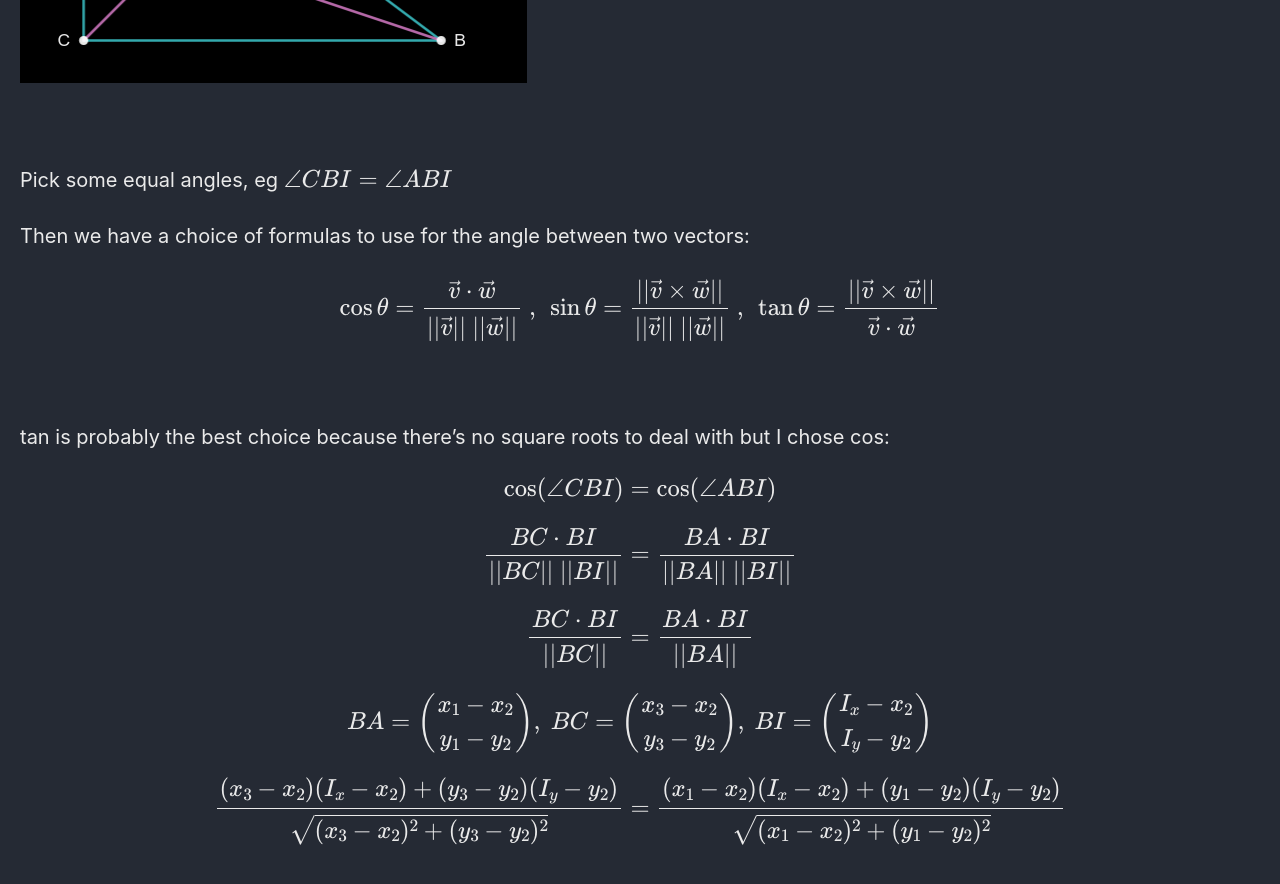
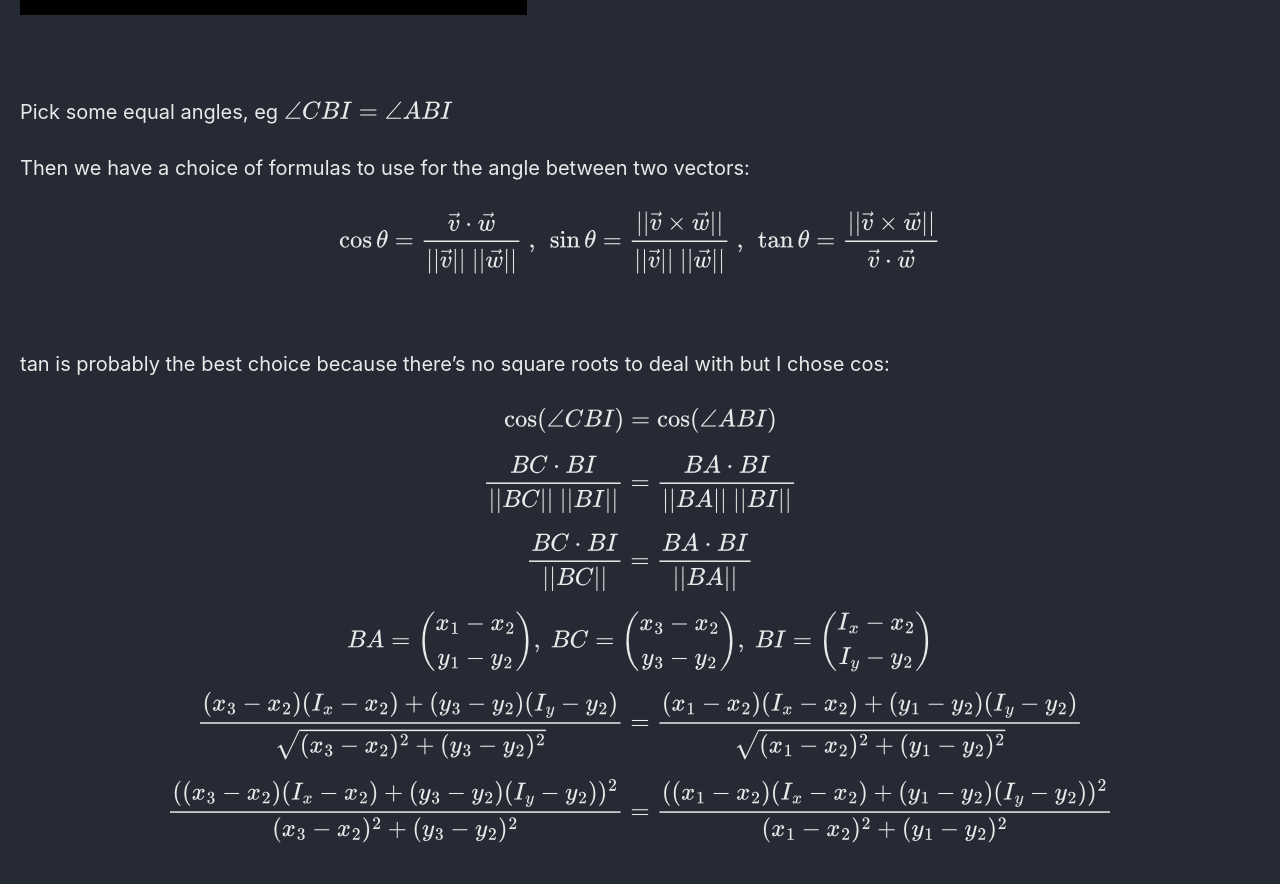
Before and after one commit to Connor-McCartney/Connor-McCartney.github.io, a Jekyll site: the page built from _pages/cryptography/other/Geometry-Hash-Balsn-CTF-2023.md, in a window 1280 px wide and 900 px high, scrolled down 14388 px. Shown: the top 884 px of the window. Built offline with Jekyll 4.4.1, drawn with Linux system fonts in a browser that asks for light colours; cached includes are drawn as plain includes.

Commit message:
Update Geometry-Hash-Balsn-CTF-2023.md

```diff
--- a/_pages/cryptography/other/Geometry-Hash-Balsn-CTF-2023.md
+++ b/_pages/cryptography/other/Geometry-Hash-Balsn-CTF-2023.md
@@ -549,3 +549,5 @@ $$\frac{BC \cdot BI}{||BC||} = \frac{BA \cdot BI}{||BA||}$$
 $$BA =\pmatrix{x_1-x_2 \\ y_1-y_2}, \ BC =\pmatrix{x_3-x_2 \\ y_3-y_2}, \ BI =\pmatrix{I_x-x_2 \\ I_y-y_2}$$
 
 $$\frac{(x_3-x_2)(I_x-x_2) + (y_3-y_2)(I_y-y_2)}{\sqrt{(x_3-x_2)^2 + (y_3-y_2)^2}} = \frac{(x_1-x_2)(I_x-x_2) + (y_1-y_2)(I_y-y_2)}{\sqrt{(x_1-x_2)^2 + (y_1-y_2)^2}}$$
+
+$$\frac{((x_3-x_2)(I_x-x_2) + (y_3-y_2)(I_y-y_2))^2}{(x_3-x_2)^2 + (y_3-y_2)^2} = \frac{((x_1-x_2)(I_x-x_2) + (y_1-y_2)(I_y-y_2))^2}{(x_1-x_2)^2 + (y_1-y_2)^2}$$
```
